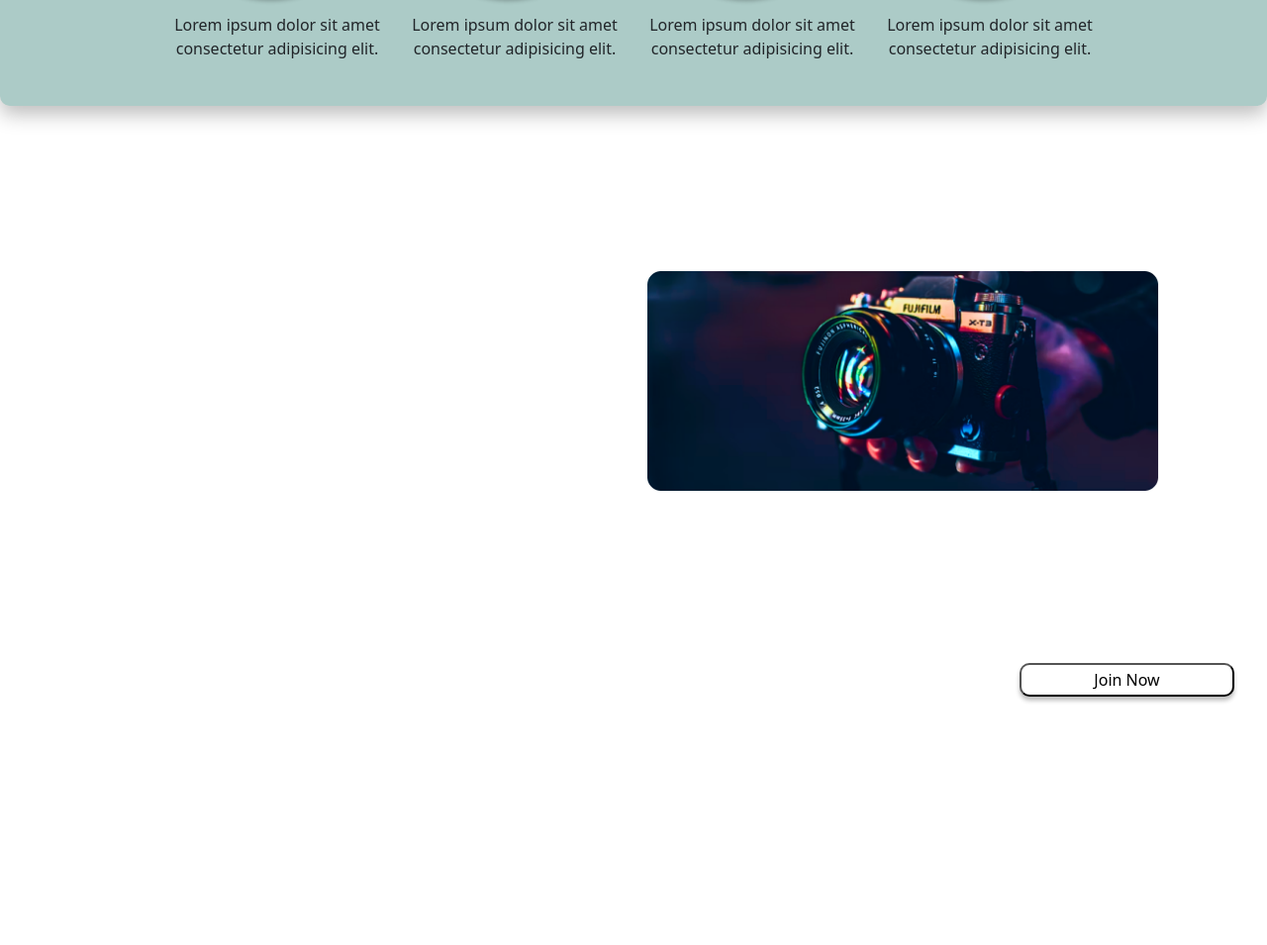
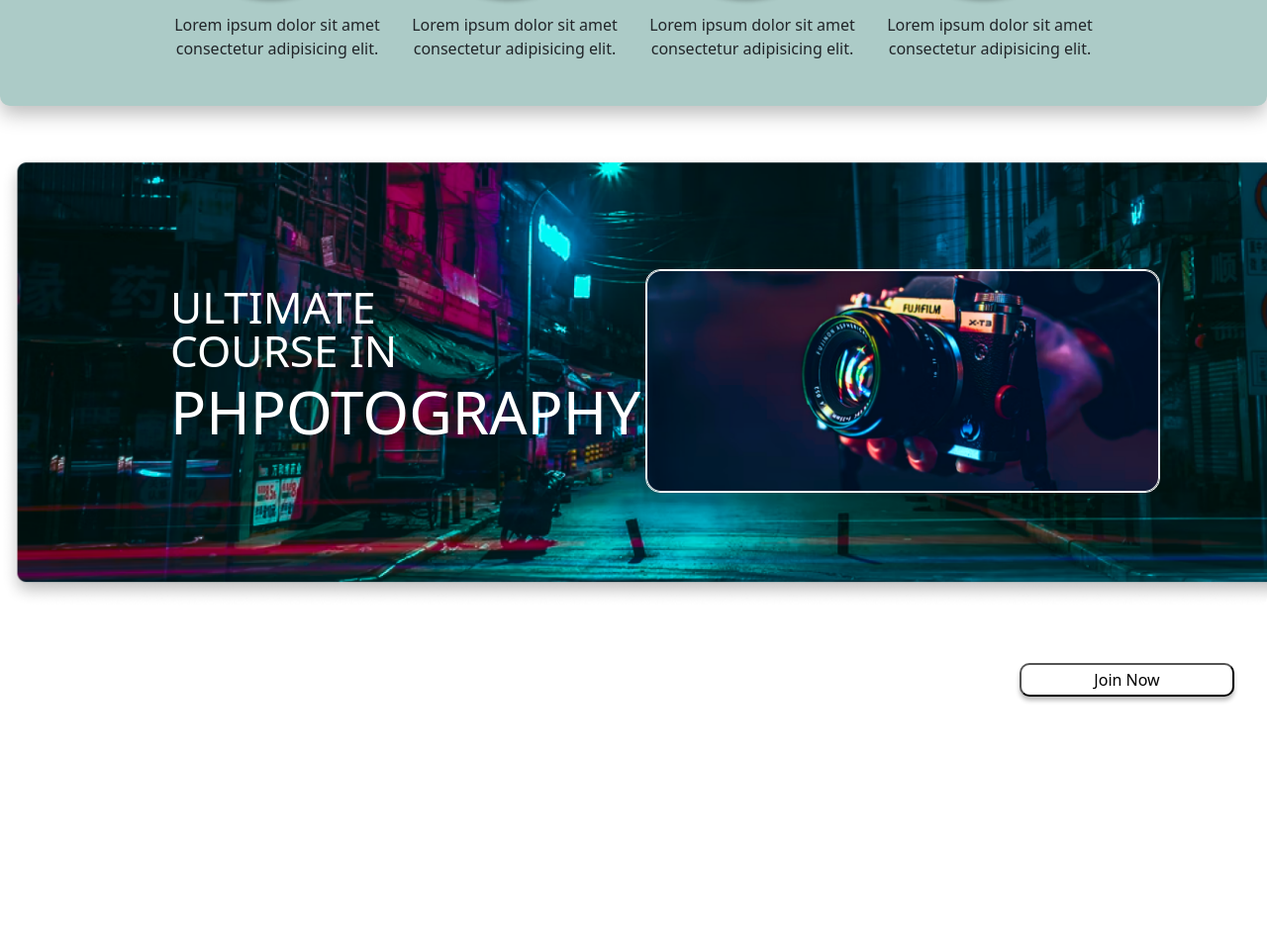
Before and after one commit to hamidrazaansari/FliqaIndia, a website built with Parcel: page index.html in a window 1280 px wide. Shown: the part 5513-6468 px from the top of the page at 99% size. Built offline with nearby package versions, Linux system fonts and the light colour scheme; files whose address does not match are found by name.

Commit message:
Update index.css

```diff
--- a/css/index.css
+++ b/css/index.css
@@ -426,7 +426,7 @@ height:315px;
  }
 
  .ultimate-course {
-   background: url("public/rectangle-217@2x.png");
+   background: url("../public/rectangle-217@2x.png");
    height: 459px;
    border-radius: 10px;
    background-size: cover;
```
